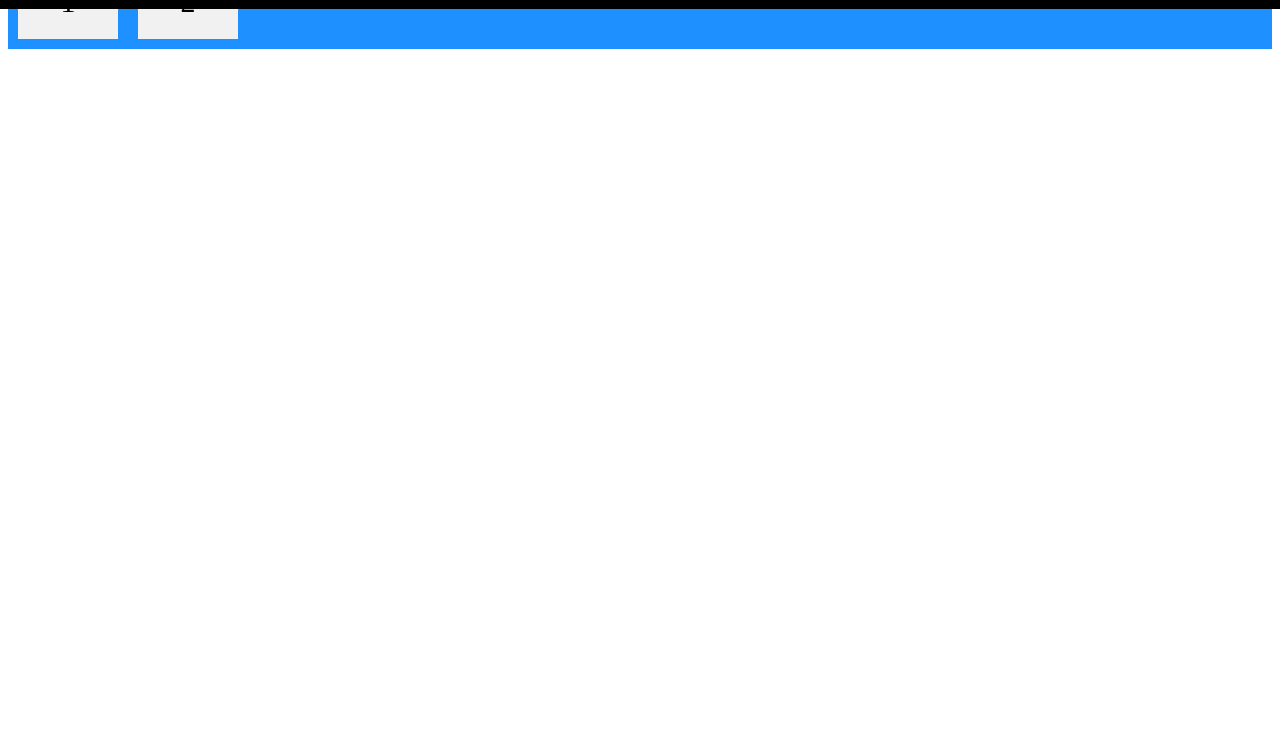
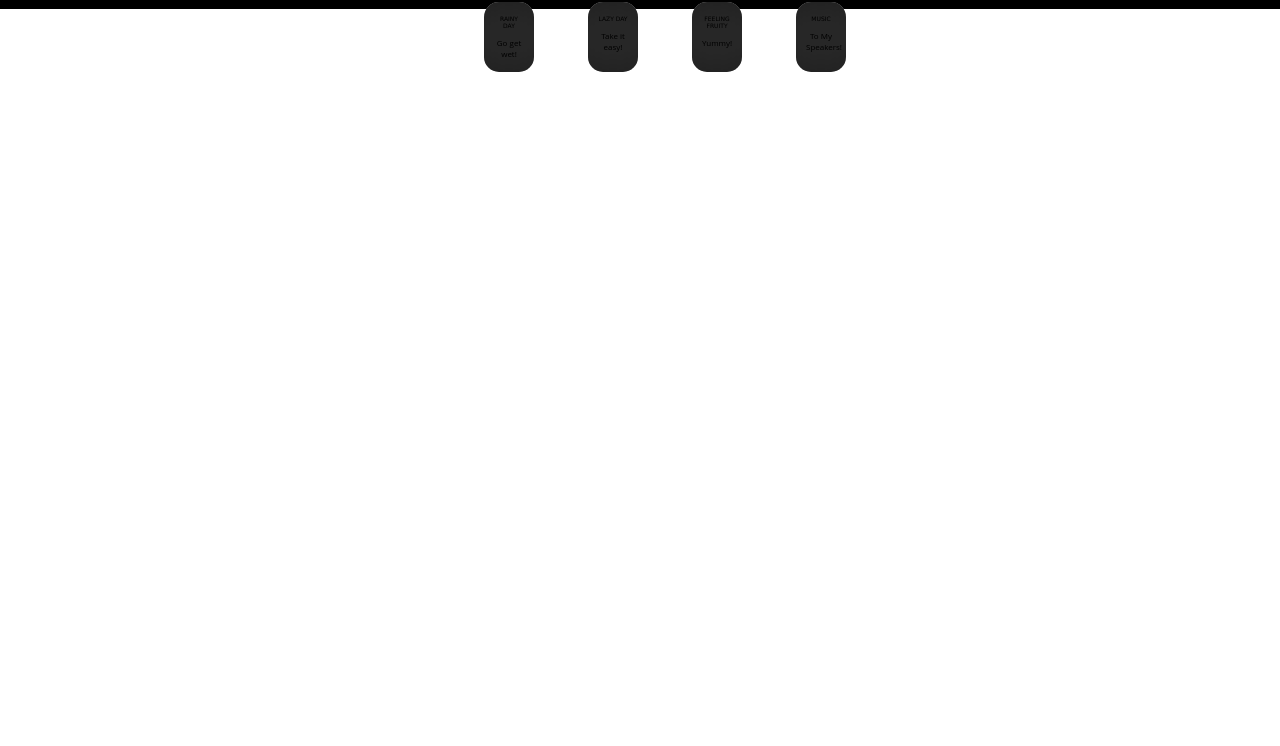
Before and after one commit to Flufly/Fluffly, a website: page Fluffly-Desktop/index.html in a window 1280 px wide. Shown: the part 54-800 px from the top of the page. Drawn offline with Linux system fonts and the light colour scheme.

Commit message:
new folder structure and minor changes :dog:

```diff
--- a/Fluffly-Desktop/index.html
+++ b/Fluffly-Desktop/index.html
@@ -15,11 +15,44 @@
 
   </div>
 
-  <div class="flex-container">
-    <div>1</div>
-    <div>2</div>
-
-  </div>
+  <ul>
+    <li>
+      <div class="box boximg1">
+        <i class="fa fa-hand-o-up"></i>
+        <div class="overlay">
+          <p class="heading">Rainy Day</p>
+          <p class="caption">Go get wet!</p>
+        </div>
+      </div>
+    </li>
+    <li>
+      <div class="box boximg2" tabindex="2" onClick="focus">
+        <i class="fa fa-hand-o-up"></i>
+        <div class="overlay">
+          <p class="heading">Lazy Day</p>
+          <p class="caption">Take it easy!</p>
+        </div>
+      </div>
+    </li>
+    <li>
+      <div class="box boximg3" tabindex="3" onClick="focus">
+        <i class="fa fa-hand-o-up"></i>
+        <div class="overlay">
+          <p class="heading">Feeling Fruity</p>
+          <p class="caption">Yummy!</p>
+        </div>
+      </div>
+    </li>
+    <li>
+      <div class="box boximg4" tabindex="4" onClick="focus">
+        <i class="fa fa-hand-o-up"></i>
+        <div class="overlay">
+          <p class="heading">Music</p>
+          <p class="caption">To My Speakers!</p>
+        </div>
+      </div>
+    </li>
+  </ul>
 
 
 
--- a/Fluffly-Desktop/style.css
+++ b/Fluffly-Desktop/style.css
@@ -33,17 +33,50 @@ body{
   float: left;
 }
 
-.flex-container {
-  display: flex;
-  flex-direction: row;
-  background-color: DodgerBlue;
+@import url(https://fonts.googleapis.com/css?family=Limelight|Open+Sans:400,300);
+ul {
+  list-style: none;
+  text-align: center;
 }
 
-.flex-container > div {
-  background-color: #f1f1f1;
-  width: 100px;
-  margin: 10px;
+li {
+  display: inline-block;
+  margin: 20px;
+}
+
+.box {
+  position:relative;
+  border:none;
+  box-sizing:border-box;
+  width: 50px;
+  height: 70px;
+  border-radius: 15px;
+  background-color: #ccc;
+  padding: 10px;
+  -webkit-box-shadow: inset 0 0 100px #000000;
+  -moz-box-shadow: inset 0 0 100px #000000;
+  box-shadow: inset 0 0 100px #000000;
+}
+
+
+/* .overlay {
+  height: 300px;
+  width: 300px;
+  display: table-cell;
+  vertical-align: middle;
   text-align: center;
-  line-height: 75px;
-  font-size: 30px;
+  color: #ffffff;
+  opacity: 0;
+} */
+
+
+.heading {
+  font-family: 'Limelight', cursive;
+  font-size: 0.2em;
+  text-transform: uppercase;
 }
+
+.caption {
+  font-family: 'Open Sans', sans-serif;
+  font-size: 0.5em;
+}
--- a/Fluffy-Mobile Apps/package.json
+++ b/Fluffy-Mobile Apps/package.json
@@ -29,6 +29,7 @@
   },
   "dependencies": {
     "axios": "^0.16.2",
+    "babel-preset-expo": "^4.0.0",
     "expo": "^21.0.0",
     "react": "16.0.0-alpha.12",
     "react-native": "^0.48.4",
```
Also changed, not shown: 5 other files.
